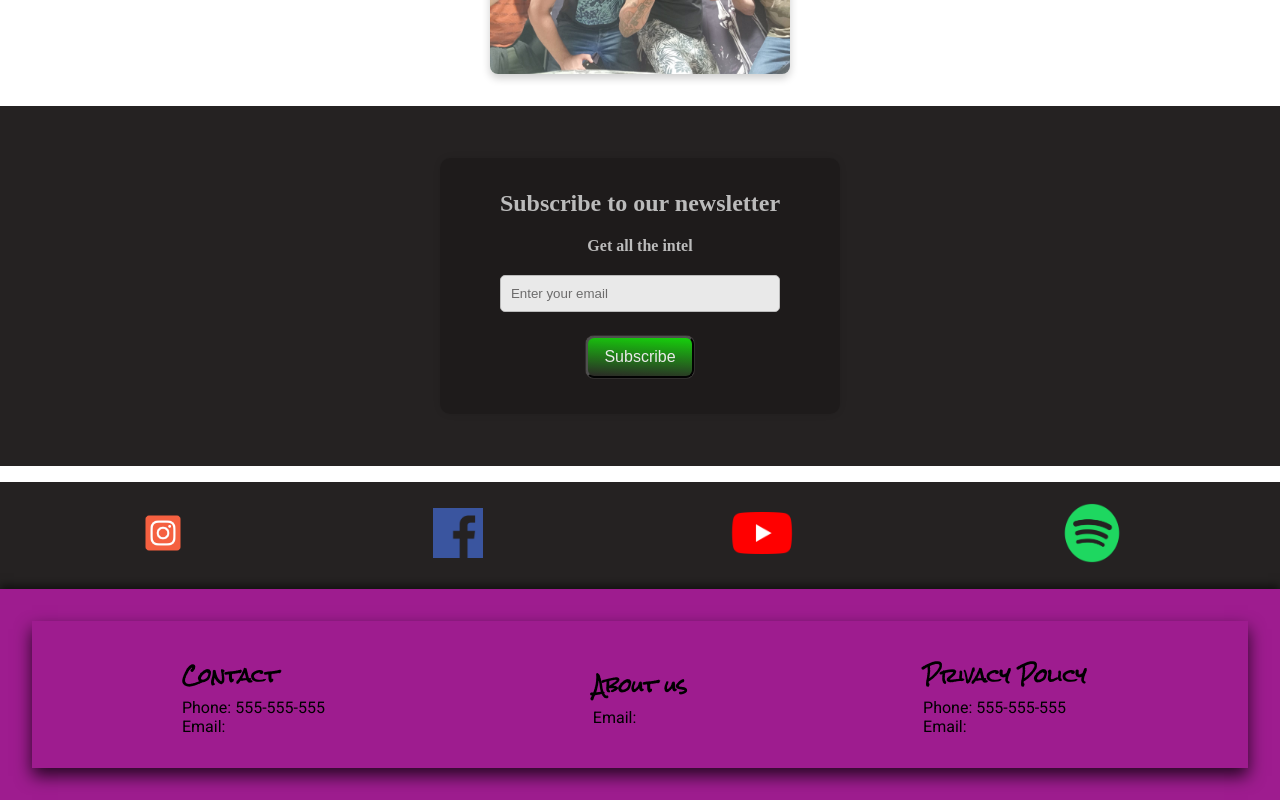
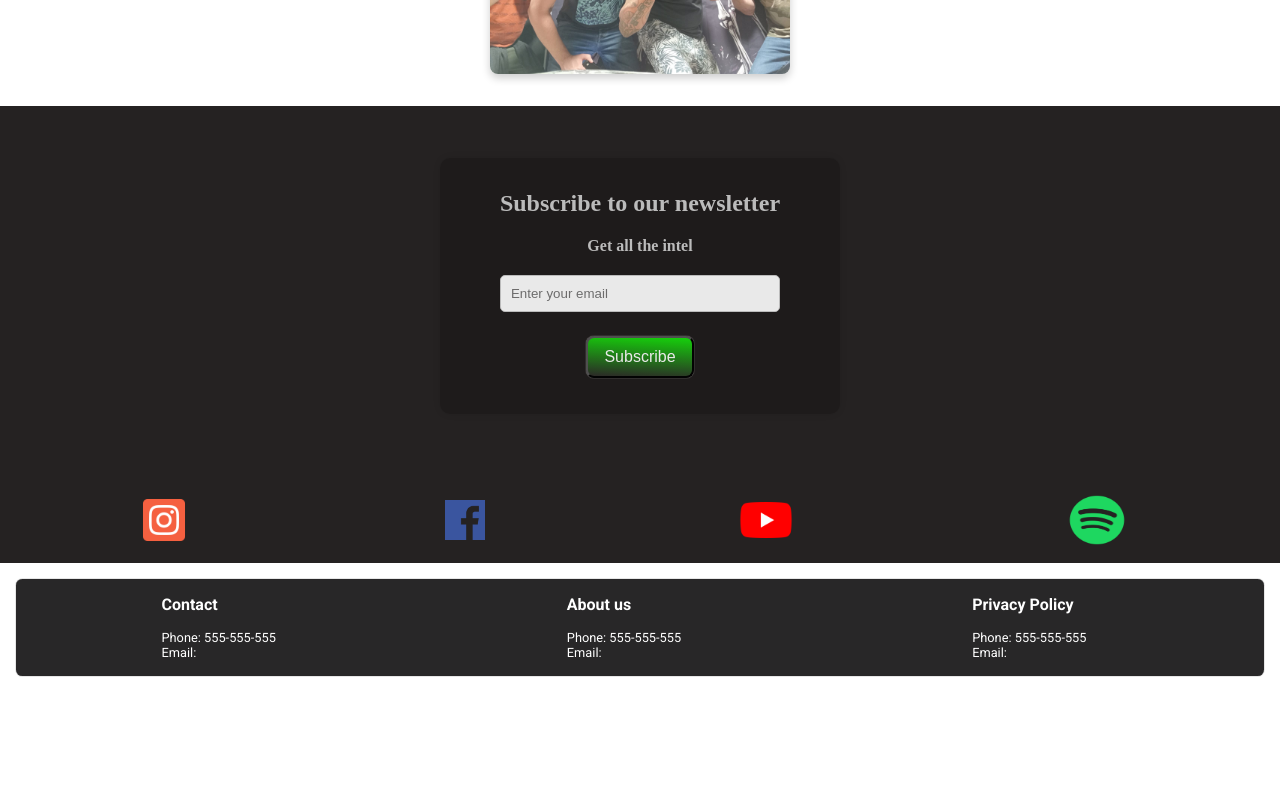
Before and after one commit to joaoaugusto-jesus/Band_website, a Next.js app: page / in a window 1280 px wide. Shown: the part 2206-3006 px from the top of the page. After the commit the page ends 2898 px from the top, so only its background shows below. Built offline with nearby package versions, Linux system fonts and the light colour scheme; a web font is replaced by a local one.

Commit message:
wip added styles to footer and page icons fixes

```diff
--- a/src/app/components/Footer/Footer.module.css
+++ b/src/app/components/Footer/Footer.module.css
@@ -6,17 +6,14 @@
     width: 100%; /* Full width */
     height: auto; /* Dynamic height */
     margin: 0; /* Remove extra margins */
-    padding: 2rem; /* Add padding for spacing */
-    background-color: #9e1c8f;
-    box-shadow: 0 -4px 8px rgba(0, 0, 0, 0.5);
+    padding: 1rem; /* Add padding for spacing */
+
+
 
 
 }
 
-.content {
-    flex: 1;
 
-}
 
 
 .footer {
@@ -26,10 +23,13 @@
     width: 100%;
 
     height: auto;
-    background-color: #9e1c8f;
-    padding: 2rem;
-    box-shadow: 0 8px 16px rgba(0, 0, 0, 0.756);
-    font-family: 'Rock Salt', cursive;
+    background-color: #0a090adf;
+    border-radius: 0.4rem;
+    padding: 1rem;
+    box-shadow: 0 0 1px 0 rgb(0, 0, 0);
+    font-family: 'Roboto', cursive;
+    letter-spacing: 2;
+
 }
 
 
@@ -41,11 +41,24 @@
     padding: 0;
     align-items: center;
     justify-items: center;
+    color: #fff;
+}
+
+.footerList li {
+    margin: 0;
+    padding: 0;
+}
+.footerList li h3 {
+    font-family: 'Roboto', cursive;
+    font-size: 1rem;
+    color: #fff;
+    margin-bottom: 1rem;
 }
 .footerContact p
 {
     margin-right: 2rem;
     font-family: 'Roboto', cursive;
+    font-size: 0.8rem;
 }
 
 
@@ -53,6 +66,7 @@
 {
         margin-right: 2rem;
         font-family: 'Roboto', cursive;
+        font-size: 0.8rem;
 }
 
 
@@ -60,6 +74,7 @@
 {
     margin-right: 2rem;
     font-family: 'Roboto', cursive;
+    font-size: 0.8rem;
 }
 
 @media screen and (max-width: 768px) {
--- a/src/app/components/Footer/page.js
+++ b/src/app/components/Footer/page.js
@@ -17,7 +17,7 @@ export default function Footer() {
                     <li className={styles.footerAboutUs}>
                         <Link href="/about-us">
                             <h3>About us</h3>
-
+                            <p>Phone: 555-555-555</p>
 
                             <p>Email:</p>
                         </Link>
--- a/src/app/components/Icons/icons.module.css
+++ b/src/app/components/Icons/icons.module.css
@@ -1,14 +1,14 @@
 .containerIcons {
 
 
-
-     /* Ensure it stays on top of other elements */
+    display: flex; /* Make it a flex container */
     flex-direction: row;
     width: 100%; /* Make it span the full width */
     height: auto; /* Adjust height as needed */
     margin: 0;
     background-color: rgba(30, 27, 27, 0.97);
-
+    align-items: center;
+    justify-content: center;
 
 
 
@@ -20,6 +20,6 @@
      justify-content: space-around;
      align-items: center;
      margin-top: 1rem; /* Add spacing above */
-     padding: 1rem;
+     padding: 0.5rem;
      width: 100%;
 }
--- a/src/app/components/Icons/page.js
+++ b/src/app/components/Icons/page.js
@@ -6,21 +6,22 @@ export default function PageIcon() {
         <div className={styles.containerIcons}>
             <div className={styles.pageIcons}>
                 <a href="https://www.instagram.com/">
-                    <Image src="/assets/icons/instagram.png" alt="Instagram" width={50} height={50} />
+                    <Image src="/assets/icons/instagram.png" alt="Instagram"
+                    width={60} height={60} />
                 </a>
                 <a href="https://www.facebook.com/profile.php?id=61567175613865/">
                   <Image src="/assets/icons/facebook.png"
-                  alt="Facebook" width={50} height={50}
+                  alt="Facebook" width={40} height={40}
                   />
                 </a>
                 <a href="https://www.facebook.com/profile.php?id=61567175613865/">
                   <Image src="/assets/icons/youtube.png"
-                  alt="Facebook" width={70} height={70}
+                  alt="Facebook" width={60} height={60}
                   />
                 </a>
                 <a href="https://www.facebook.com/profile.php?id=61567175613865/">
                   <Image src="/assets/icons/spotify.png"
-                  alt="Facebook" width={100} height={60}
+                  alt="Facebook" width={100} height={50}
                   />
                 </a>
             </div>
```
Also changed, not shown: src/app/media/Media.module.css (+12 -1 lines).
